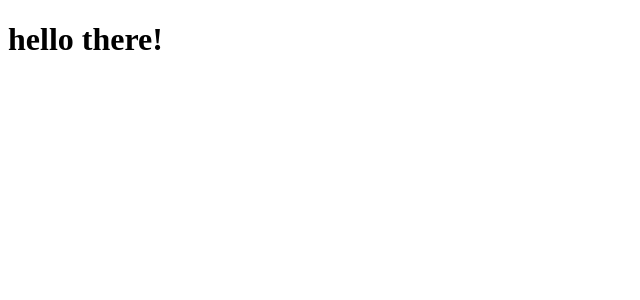
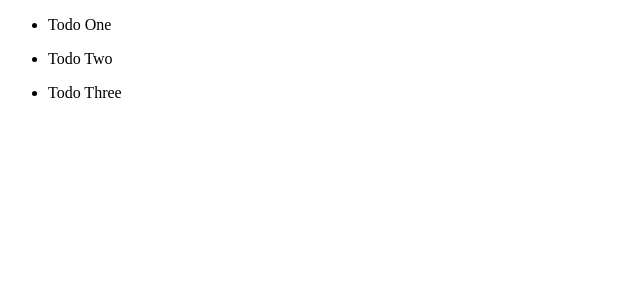
Before and after one commit to SyntaxError843/AngularAppYT, an Angular app: page / in a window 1280 px wide. Shown: the top 300 px of the page, without its empty margins (0-640 px from the left). Built offline with nearby package versions, Linux system fonts and the light colour scheme.

Commit message:
ceated todo model (class), imported to todosComponent, created array using model, added values manually and iterated through on output using *ngFor

```diff
--- a/src/app/app.component.html
+++ b/src/app/app.component.html
@@ -1,3 +1,3 @@
 <div>
-  <h1>hello {{ name }}</h1>
+  <app-todos></app-todos>
 </div>
--- a/src/app/components/todos/todos.component.html
+++ b/src/app/components/todos/todos.component.html
@@ -1 +1,5 @@
-<h1>testing...</h1>
+<div>
+    <ul *ngFor="let todo of todos">
+        <li>{{ todo.title }}</li>
+    </ul>
+</div>
--- a/src/app/components/todos/todos.component.ts
+++ b/src/app/components/todos/todos.component.ts
@@ -1,4 +1,5 @@
 import { Component, OnInit } from '@angular/core';
+import { Todo } from '../../models/Todo';
 
 @Component({
   selector: 'app-todos',
@@ -6,10 +7,28 @@ import { Component, OnInit } from '@angular/core';
   styleUrls: ['./todos.component.css']
 })
 export class TodosComponent implements OnInit {
+  todos:Todo[];
 
   constructor() { }
 
   ngOnInit(): void {
+    this.todos = [
+      {
+        id : 1,
+        title : 'Todo One',
+        completed : false
+      },
+      {
+        id : 2,
+        title : 'Todo Two',
+        completed : true
+      },
+      {
+        id : 3,
+        title : 'Todo Three',
+        completed : false
+      }
+    ]
   }
 
 }
```
